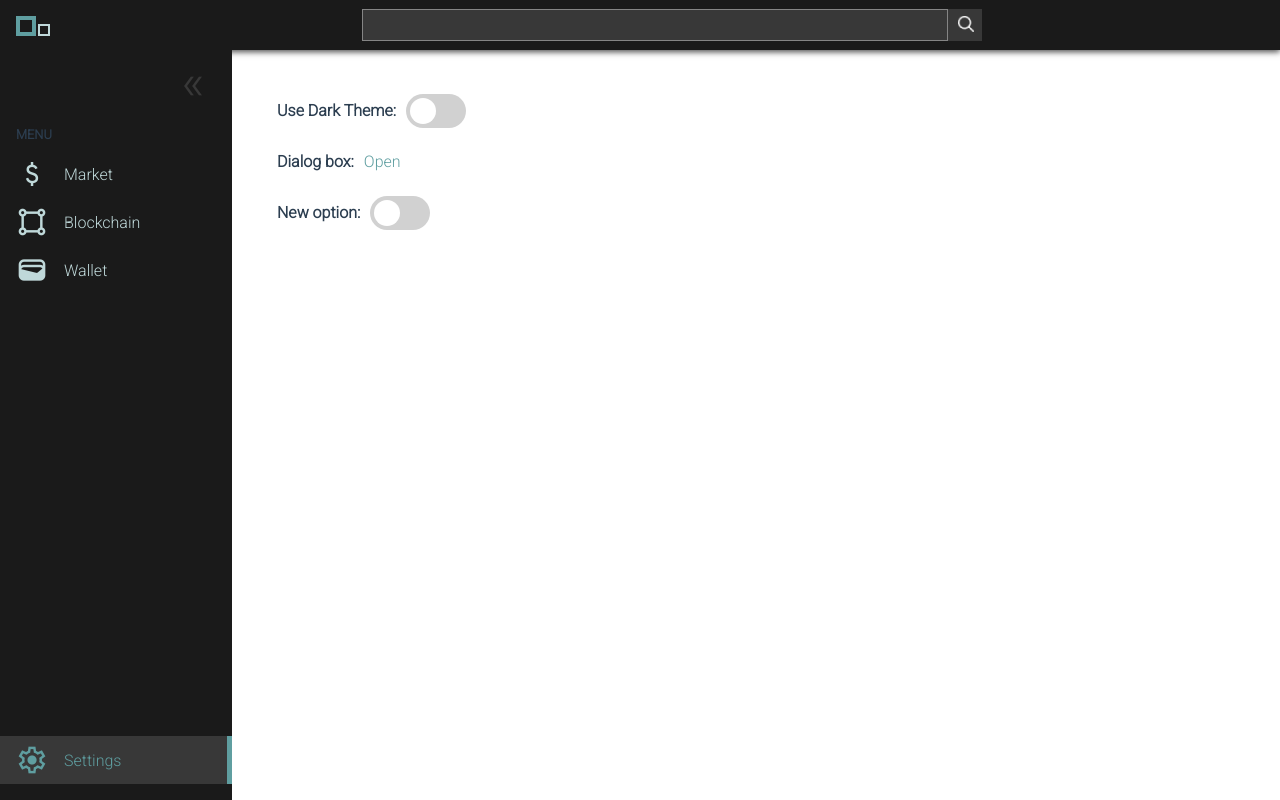
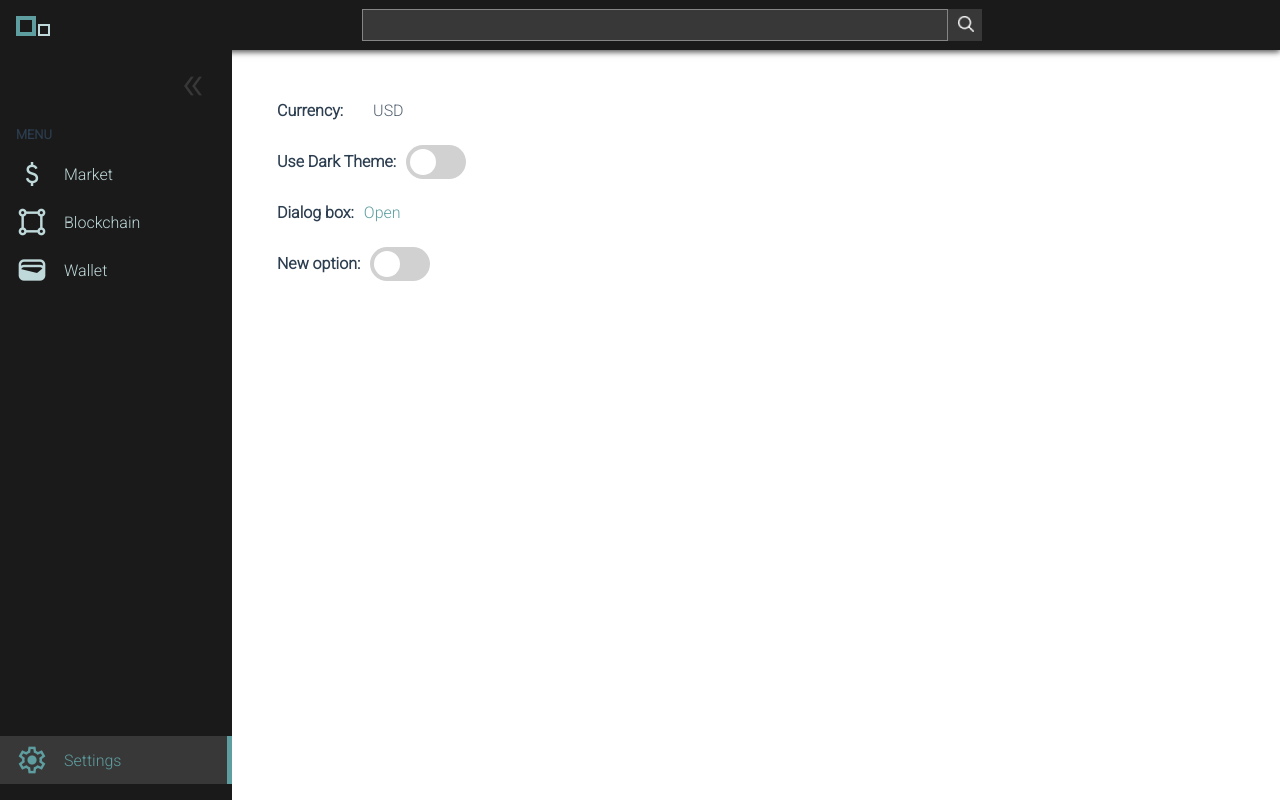
Before and after one commit to xeonull/vi-block-app, a Vue app: page /settings in a window 1280 px wide. Built offline with nearby package versions, Linux system fonts and the light colour scheme; what tsyringe would draw is missing.

Commit message:
add: v-select component for currency selection on settings page

```diff
--- /dev/null
+++ b/src/components/ui/VSelect.vue
@@ -0,0 +1,104 @@
+<template>
+  <div class="nav">
+    <ul>
+      <li>
+        <div>
+          <a>{{ currentValue }}</a
+          ><span class="arrow">⯈</span>
+        </div>
+        <ul>
+          <li v-for="val in listOfValues" :key="val">
+            <a @click.prevent="onClick($event)" href="/">{{ val }}</a>
+          </li>
+        </ul>
+      </li>
+    </ul>
+  </div>
+</template>
+
+<script lang="ts">
+import { defineComponent, PropType } from "vue";
+export default defineComponent({
+  name: "v-select",
+
+  props: {
+    currentValue: {
+      type: String,
+      default: "",
+    },
+    listOfValues: {
+      type: Array as PropType<string[]>,
+      default: () => [],
+    },
+  },
+
+  emits: ["update:currentValue"],
+
+  setup(props, { emit }) {
+    const onClick = (event: Event): void => {
+      const newValue = (event.target as HTMLLinkElement).textContent;
+      if (props.currentValue !== newValue) emit("update:currentValue", newValue);
+    };
+
+    return { onClick };
+  },
+});
+</script>
+
+<style scoped lang="scss">
+.nav {
+  margin: 0;
+  z-index: 99;
+  opacity: 82%;
+}
+.arrow {
+  visibility: hidden;
+}
+.nav ul ul {
+  display: none;
+}
+.nav ul li:hover > ul {
+  display: block;
+}
+.nav ul {
+  list-style: none;
+  position: relative;
+  display: inline;
+  margin: 0;
+  padding: 0;
+}
+.nav ul li:hover {
+  background: var(--color-background-block);
+}
+.nav ul li:hover a {
+  color: var(--color-text);
+  + .arrow {
+    visibility: visible;
+  }
+}
+.nav ul ul {
+  background: var(--color-background-block);
+  border-radius: 0px;
+  padding: 0;
+  position: absolute;
+  left: 100%;
+  top: 0;
+}
+.nav ul li a {
+  display: inline-block;
+  padding: 15px 10px 15px 20px;
+  color: var(--color-text);
+  text-decoration: none;
+  text-transform: uppercase;
+}
+.nav ul ul li {
+  position: relative;
+}
+.nav ul ul li a {
+  padding: 15px 50px;
+  color: var(--color-text);
+}
+.nav ul ul li a:hover {
+  background: var(--color-background-control-checked);
+}
+</style>
--- a/src/components/ui/index.ts
+++ b/src/components/ui/index.ts
@@ -3,5 +3,6 @@ import VInput from "@/components/ui/VInput.vue";
 import VDialog from "@/components/ui/VDialog.vue";
 import VToast from "@/components/ui/VToast.vue";
 import VToggleSwitch from "@/components/ui/VToggleSwitch.vue";
+import VSelect from "@/components/ui/VSelect.vue";
 
-export default [VButton, VInput, VDialog, VToast, VToggleSwitch];
+export default [VButton, VInput, VDialog, VToast, VToggleSwitch, VSelect];
--- a/src/hooks/useMarket.ts
+++ b/src/hooks/useMarket.ts
@@ -30,6 +30,10 @@ export function useMarket(toast: Ref<IToast | null>) {
     store.commit("market/saveCoinsToLocalStorage");
   };
 
+  const updateCurrency = (currency: string): void => {
+    store.commit("market/setCurrency", currency);
+  };
+
   const updateMarketData = async (): Promise<void> => {
     await store
       .dispatch("market/fetchMarketData")
@@ -39,5 +43,5 @@ export function useMarket(toast: Ref<IToast | null>) {
       });
   };
 
-  return { coins, coinsFound, loadSearchCoins, loadCoins, saveCoins, updateMarketData };
+  return { coins, coinsFound, loadSearchCoins, loadCoins, saveCoins, updateMarketData, updateCurrency };
 }
--- a/src/store/marketModule.ts
+++ b/src/store/marketModule.ts
@@ -10,9 +10,14 @@ export const marketModule: Module<IMarketState, IState> = {
     coinsFound: [],
     isLoading: false,
     vsCurrency: localStorage.getItem("vsCurrency") || "usd",
+    currencyList: ["usd", "eur", "rub", "uah", "btc", "eth"],
   }),
   getters: {},
   mutations: {
+    setCurrency(state: IMarketState, currency: string): void {
+      state.vsCurrency = currency;
+      localStorage.setItem("vsCurrency", state.vsCurrency);
+    },
     addCoin(state: IMarketState, coin: ICoin): void {
       if (!state.coins.find((c) => c.id === coin.id)) state.coins.push(coin);
     },
--- a/src/types/State.interface.ts
+++ b/src/types/State.interface.ts
@@ -22,4 +22,5 @@ export interface IMarketState {
   coinsFound: Array<ICoin>;
   isLoading: boolean;
   vsCurrency: string;
+  currencyList: Array<string>;
 }
--- a/src/views/PageSettings.vue
+++ b/src/views/PageSettings.vue
@@ -11,6 +11,10 @@
     </p>
   </v-dialog>
   <div class="area__settings">
+    <div class="row__setting">
+      <p class="item">Currency:</p>
+      <v-select :current-value="$store.state.market.vsCurrency" :list-of-values="$store.state.market.currencyList" @update:current-value="updateCurrency" />
+    </div>
     <div class="row__setting">
       <p class="item">Use Dark Theme:</p>
       <v-toggle-switch v-model:checked="isDark" />
@@ -30,8 +34,11 @@
 import { useDark } from "@vueuse/core";
 import { ref } from "vue";
 
+import { useMarket } from "@/hooks/useMarket";
 import { usePlaceholder } from "@/hooks/usePlaceholder";
 usePlaceholder("");
+
+const { updateCurrency } = useMarket(ref(null));
 
 const isDark = useDark();
 const isDialogVisible = ref(false);
```
